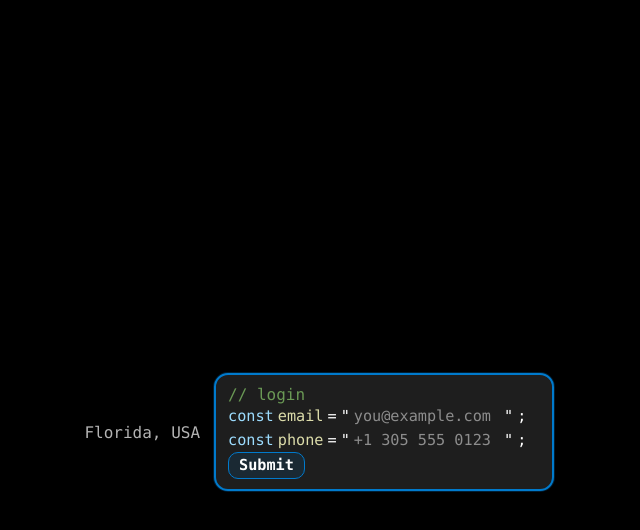
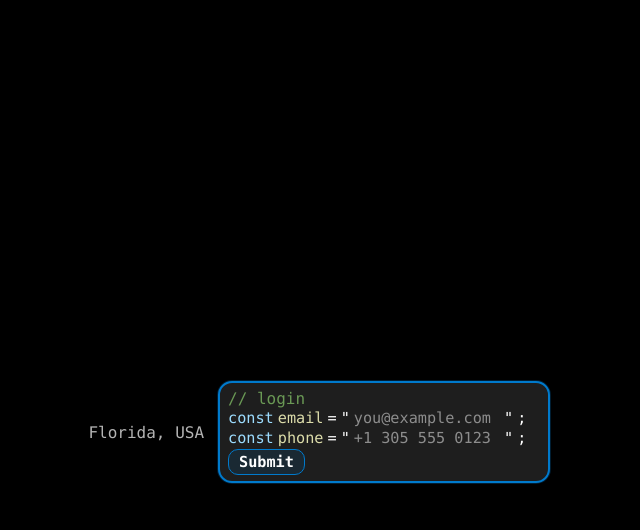
Before and after one commit to gibranparis/lameboy, a Next.js app: page / in a window 1280 px wide. Both pictures are taken after a click on the button "Florida, USA". Shown: the top 530 px of the page, without its empty margins (321-961 px from the left). Built offline with nearby package versions, Linux system fonts and the light colour scheme.

Commit message:
style(card): tighten login bubble to hug content (ultra-tight padding, compact line-height/gaps) while keeping wrap, caret, and compact Submit chip

```diff
--- a/src/app/globals.css
+++ b/src/app/globals.css
@@ -9,14 +9,13 @@
   --mono: Menlo, Monaco, Consolas, "SFMono-Regular",
           "Liberation Mono", "Courier New", ui-monospace, monospace;
 
-  --bg: #000000;     /* page background */
-  --panel: #1e1e1e;  /* card/panel */
-  --text: #ffffff;   /* primary text */
-  --muted: #b3b3b3;  /* secondary text */
-  --accent: #007acc; /* VS Code blue */
-  --purple: #a855f7; /* typed text color */
+  --bg: #000000;
+  --panel: #1e1e1e;
+  --text: #ffffff;
+  --muted: #b3b3b3;
+  --accent: #007acc;
+  --purple: #a855f7;
 
-  /* VS Code-like token colors */
   --comment:#6a9955;
   --string:#ce9178;
   --keyword:#9cdcfe;
@@ -24,135 +23,93 @@
   --punct:#ffffff;
   --op:#ffffff;
 
-  --focus-orange:#f7a02d;       /* orange dotted focus ring */
+  --focus-orange:#f7a02d;
   --radius-xl: 14px;
   --ring: 0 0 0 1px rgba(0,122,204,.25);
 }
 
 /* Base */
 html, body{
-  margin:0;
-  padding:0;
-  background:var(--bg);
-  color:var(--text);
+  margin:0; padding:0;
+  background:var(--bg); color:var(--text);
   font-family:var(--mono);
   -webkit-font-smoothing: antialiased;
   -moz-osx-font-smoothing: grayscale;
 }
 
-/* Full-screen centered row */
+/* Layout */
 .page-center{
   min-height: 100dvh;
-  display:flex;
-  align-items:center;
-  justify-content:center;
+  display:flex; align-items:center; justify-content:center;
   padding: 2rem;
 }
-
-/* Force a single row; no vertical stacking */
 .row-nowrap{
-  display:flex;
-  align-items:center;
-  gap: 14px;
-  flex-wrap: nowrap;
+  display:flex; align-items:center; gap:14px; flex-wrap:nowrap;
 }
 
-/* VS Code card */
+/* Card + “ultra tight” variant */
 .vscode-card{
-  background: var(--panel);
-  border: 2px solid var(--accent);
-  border-radius: var(--radius-xl);
-  box-shadow: var(--ring);
+  background:var(--panel);
+  border:2px solid var(--accent);
+  border-radius:var(--radius-xl);
+  box-shadow:var(--ring);
+}
+/* ← This makes the border hug the content */
+.card-ultra-tight{ padding:6px 8px; }
+
+/* Login bubble hugs content; safe on phones */
+.login-card{
+  display:inline-flex; flex-direction:column;
+  gap:2px;                /* tighter between rows */
+  width:fit-content; max-width:92vw;
 }
 
-/* Tight padding for ALL cards (match banned + login) */
-.card-tight{ padding: 10px 12px; }
+/* Florida button */
+.ghost-btn{
+  background:transparent; border:0; margin:0; padding:0;
+  color:var(--muted); font:inherit; cursor:pointer; white-space:nowrap;
+}
+.ghost-btn:hover{ color:#fff; }
 
-/* Login bubble: hug content, safe on phones */
-.login-card{
-  display: inline-flex;
-  flex-direction: column;
-  gap: 4px;
-  width: fit-content;
-  max-width: 92vw;
+/* Tokens */
+.code-comment{ color:var(--comment); }
+.code-string { color:var(--string); }
+.code-keyword{ color:var(--keyword); }
+.code-var    { color:var(--var); }
+.code-op     { color:var(--op); }
+.code-punc   { color:var(--punct); }
+
+/* Code row — wrapping ON, but very compact */
+.code-line{
+  display:flex; align-items:baseline;
+  gap:4px; row-gap:0;
+  line-height:1.35;         /* tighter line height */
+  font-size:.95rem;
+  flex-wrap:wrap;           /* allow break on phones */
 }
 
-/* “Florida, USA” text button */
-.ghost-btn{
-  background: transparent; border: 0; margin: 0; padding: 0;
-  color: var(--muted); font: inherit; cursor: pointer; white-space: nowrap;
+/* Inputs as strings */
+.code-input{
+  background:transparent; border:none; outline:none;
+  color:var(--purple); caret-color:var(--purple); font:inherit;
+  padding:0; margin:0; min-width:6ch; max-width:18ch;
 }
-.ghost-btn:hover{ color:#ffffff; }
-
-/* ===== Code tokens ===== */
-.code-comment{ color: var(--comment); }
-.code-string { color: var(--string); }
-.code-keyword{ color: var(--keyword); }
-.code-var    { color: var(--var); }
-.code-op     { color: var(--op); }
-.code-punc   { color: var(--punct); }
-
-/* Allow wrapping again so lines break nicely on phones */
-.code-line{
-  display: flex;
-  align-items: baseline;
-  gap: 4px;
-  row-gap: 2px;
-  line-height: 1.6;
-  font-size: 0.95rem;
-  flex-wrap: wrap;              /* ✅ wrapping ON */
-}
-
-/* Inputs styled as code strings */
-.code-input{
-  background: transparent;
-  border: none;
-  outline: none;
-  color: var(--purple);
-  caret-color: var(--purple);
-  font: inherit;
-  padding: 0;
-  margin: 0;
-  min-width: 6ch;
-  max-width: 18ch;              /* keep lines compact when wrapping */
-}
-@media (max-width: 420px){
-  .code-input{ max-width: 12ch; }
-}
+@media (max-width:420px){ .code-input{ max-width:12ch; } }
 .code-input::placeholder{ color:#8d8d8d; }
 
-/* Compact commit-style chip */
+/* Compact “commit-style” chip */
 .commit-btn{
-  display: inline-flex;
-  align-items: center;
-  padding: 4px 10px;
-  border: 1px solid var(--accent);
-  border-radius: 10px;
-  background: rgba(0,122,204,.12);
-  color: var(--text);
-  font: inherit;
-  font-weight: 700;
-  cursor: pointer;
-  line-height: 1.1;
+  display:inline-flex; align-items:center;
+  padding:4px 10px; border:1px solid var(--accent);
+  border-radius:10px; background:rgba(0,122,204,.12);
+  color:var(--text); font:inherit; font-weight:700; line-height:1.1;
+  cursor:pointer;
 }
-.commit-btn:hover{
-  background: rgba(247,160,45,.10);
-  border-color: var(--focus-orange);
-}
-.commit-btn:focus-visible{
-  outline: 1px dashed var(--focus-orange);
-  outline-offset: 3px;
-}
-.commit-btn:active{
-  background: rgba(247,160,45,.18);
-  border-color: var(--focus-orange);
-  box-shadow: inset 0 0 0 1px var(--focus-orange);
-}
+.commit-btn:hover{ background:rgba(247,160,45,.10); border-color:var(--focus-orange); }
+.commit-btn:focus-visible{ outline:1px dashed var(--focus-orange); outline-offset:3px; }
+.commit-btn:active{ background:rgba(247,160,45,.18); border-color:var(--focus-orange); box-shadow:inset 0 0 0 1px var(--focus-orange); }
 .commit-btn[disabled]{ opacity:.6; cursor:progress; }
 
-/* Blinking caret */
-.caret::after{
-  content: "▮";
-  animation: blink 1.1s steps(2, start) infinite;
-}
-@keyframes blink { to { visibility: hidden; } }
+/* Caret */
+.caret::after{ content:"▮"; animation:blink 1.1s steps(2, start) infinite; }
+@keyframes blink{ to{ visibility:hidden; } }
--- a/src/components/BannedCard.jsx
+++ b/src/components/BannedCard.jsx
@@ -26,8 +26,8 @@ export default function BannedCard() {
     try{
       setBusy(true);
       const res = await fetch("/api/submit", {
-        method: "POST",
-        headers: {"Content-Type":"application/json"},
+        method:"POST",
+        headers:{ "Content-Type":"application/json" },
         body: JSON.stringify({ email, phone }),
       });
       if (!res.ok) {
@@ -44,22 +44,17 @@ export default function BannedCard() {
   }
 
   const FloridaButton = (
-    <button
-      type="button"
-      className="ghost-btn text-xs"
-      onClick={toggle}
-      aria-label="Florida, USA"
-    >
+    <button type="button" className="ghost-btn text-xs" onClick={toggle} aria-label="Florida, USA">
       Florida, USA
     </button>
   );
 
   const CodeCard = (
-    <div className="vscode-card card-tight rounded-xl" style={{ maxWidth: 360 }}>
-      <div className="text-sm leading-7">
+    <div className="vscode-card card-ultra-tight rounded-xl" style={{ maxWidth: 360 }}>
+      <div className="text-sm leading-6">
         <div className="code-comment">// LAMEBOY.COM</div>
         <div className="code-comment">// is banned</div>
-        <div className="mt-2 caret">
+        <div className="mt-1 caret">
           <span className="code-keyword">console</span>
           <span className="code-punc">.</span>
           <span className="code-keyword">log</span>
@@ -72,7 +67,7 @@ export default function BannedCard() {
   );
 
   const LoginCard = (
-    <div className="vscode-card card-tight login-card rounded-xl">
+    <div className="vscode-card card-ultra-tight login-card rounded-xl">
       <form className="text-sm" onSubmit={onSubmit}>
         <div className="code-comment">// login</div>
 
@@ -94,7 +89,7 @@ export default function BannedCard() {
           <span className="code-punc">"</span><span className="code-punc">;</span>
         </div>
 
-        {/* const phone = "<typed>";  (with blinking caret at end) */}
+        {/* const phone = "<typed>"; (with caret) */}
         <div className="code-line caret">
           <span className="code-keyword">const</span>
           <span className="code-var">phone</span>
@@ -111,11 +106,9 @@ export default function BannedCard() {
           <span className="code-punc">"</span><span className="code-punc">;</span>
         </div>
 
-        {/* bottom-left small chip */}
+        {/* bottom-left tiny button */}
         <div className="code-line">
-          <button type="submit" className="commit-btn" disabled={busy}>
-            Submit
-          </button>
+          <button type="submit" className="commit-btn" disabled={busy}>Submit</button>
           {msg && (
             <span style={{ marginLeft: 10 }} className={msg.type === 'ok' ? "code-comment" : "code-string"}>
               {msg.type === 'ok' ? `// ${msg.text}` : `"${msg.text}"`}
```
